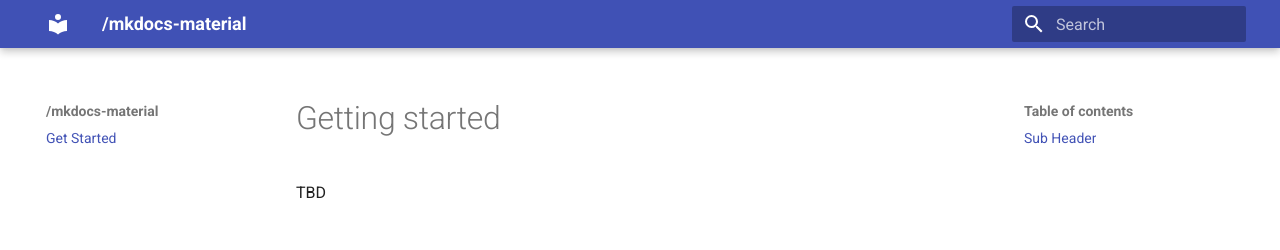
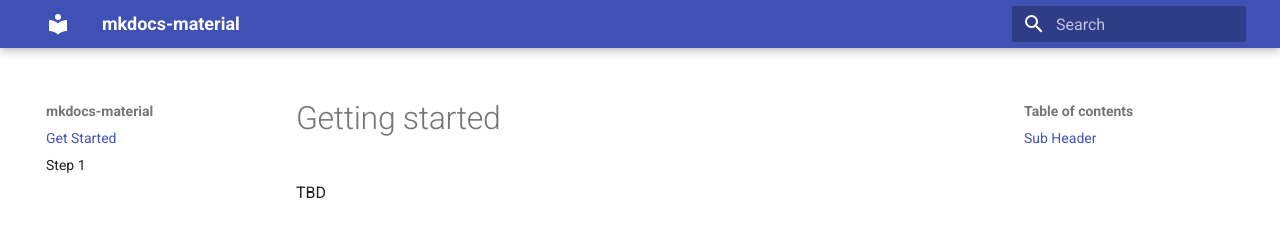
Before and after one commit to jinxuan/codespaces-blank, an MkDocs documentation site: the page built from docs/index.md, in a window 1280 px wide. Shown: the top 250 px of the page. Built offline with MkDocs 1.6.1 and Material for MkDocs 9.7.7, drawn with Linux system fonts in a browser that asks for light colours.

Commit message:
add step 1

```diff
--- a/mkdocs.yml
+++ b/mkdocs.yml
@@ -1,7 +1,8 @@
-site_name: /mkdocs-material
+site_name: mkdocs-material
 
 theme:
   name: 'material'
 
 nav:
   - Get Started: index.md
+  - Step 1: step1.md
```
Also changed, not shown: docs/step1.md (added, +3 -0 lines).
